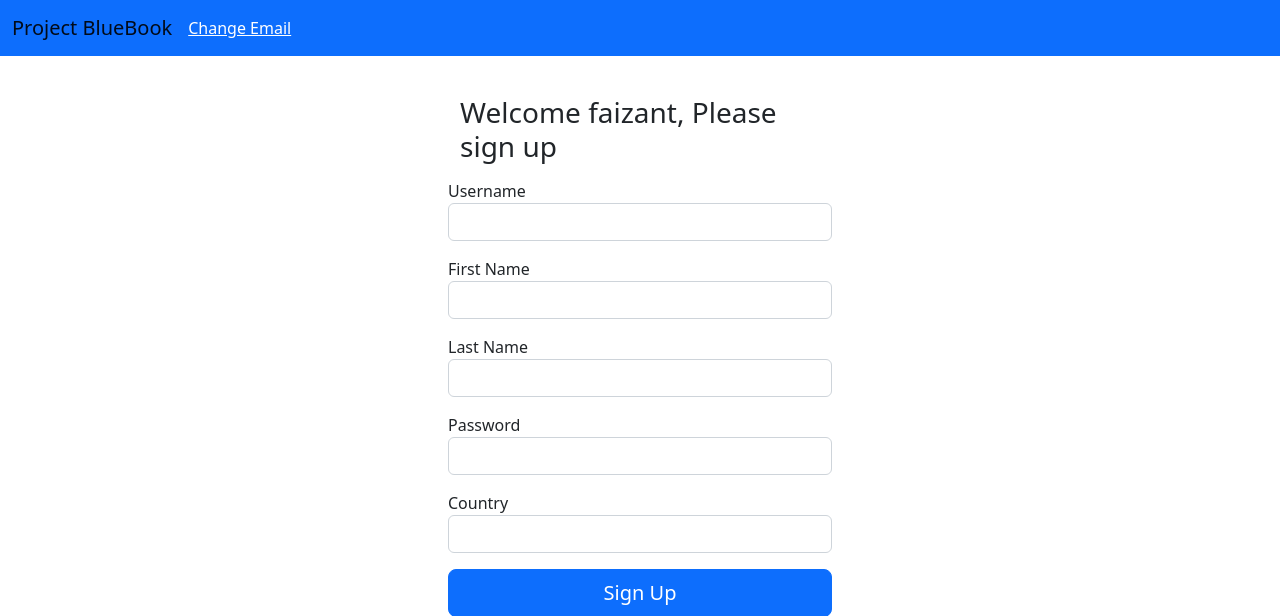
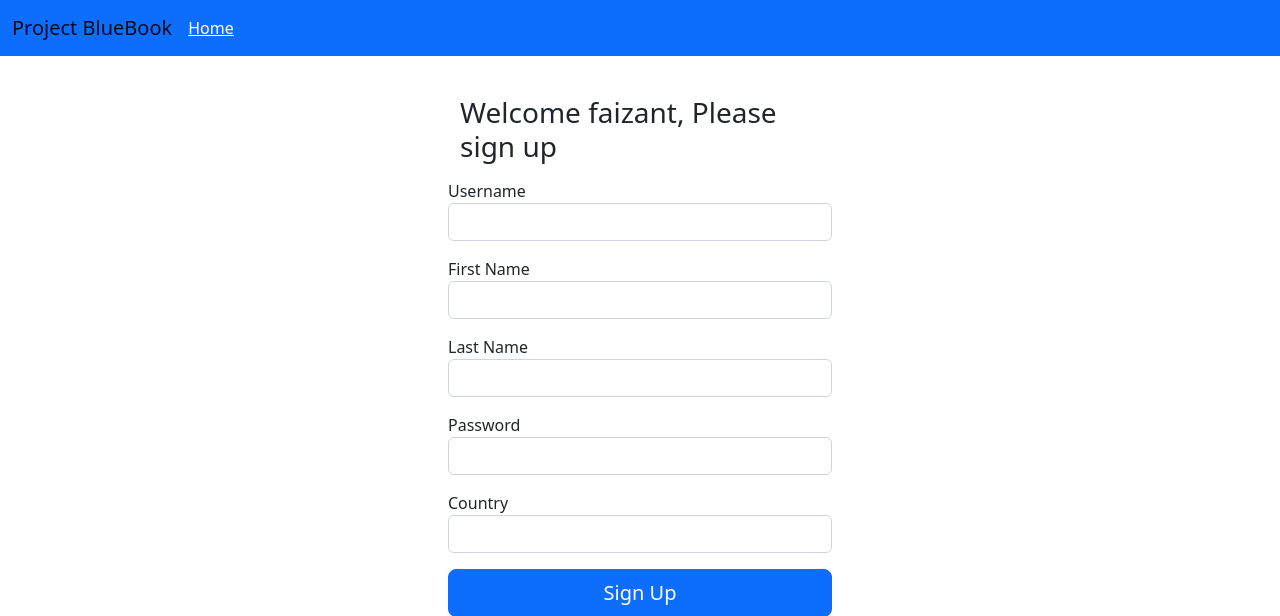
Before and after one commit to MFaizanTariq/bluebookcanada, a Flask app: template templates/signup.html in a window 1280 px wide. Shown: the top 616 px of the page. Run offline with Flask 3, Linux system fonts and the light colour scheme; the template is opened without the code that fills it: values that come from a table or form of the project are taken from there, others are empty; a user stored in the database is signed in; some libraries are stand-ins or nearby versions.

Commit message:
Update signup.html
Return link to Home added in place of "change email"

```diff
--- a/templates/signup.html
+++ b/templates/signup.html
@@ -20,7 +20,7 @@
             </button>
             <div class="collapse navbar-collapse" id="navbarNav">
                 <ul class="navbar-nav">
-                    <a class="text-white" href="{{ url_for('auths.signup_oauth') }}">Change Email</a>
+                    <a class="text-white" href="{{url_for('views.index')}}">Home</a>
                 </ul>
             </div>
         </div>
```
